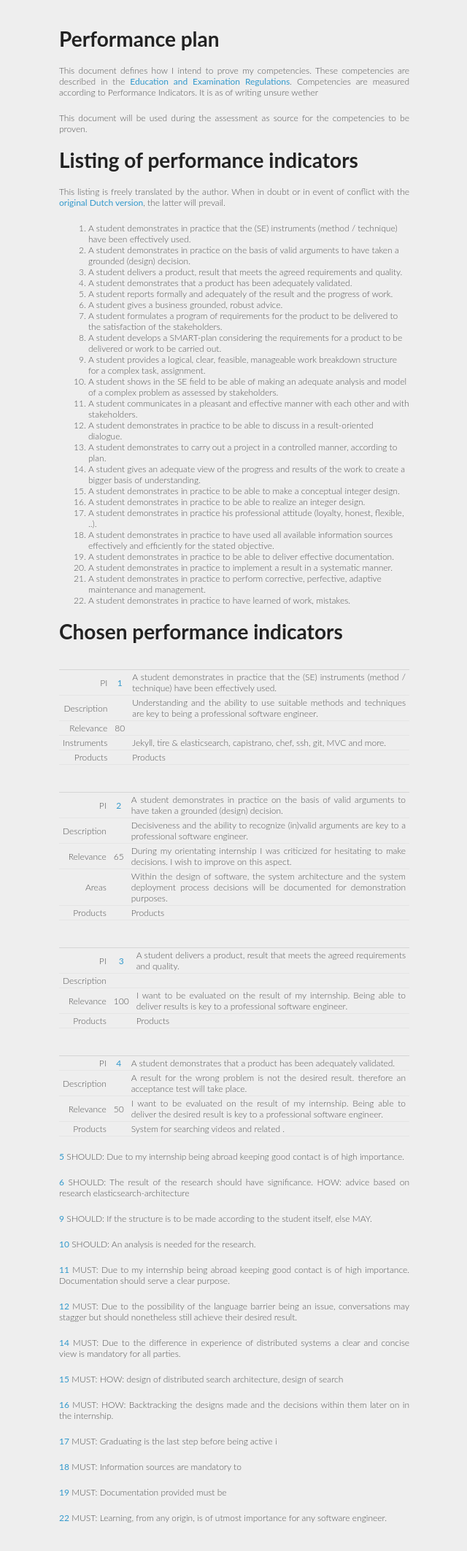
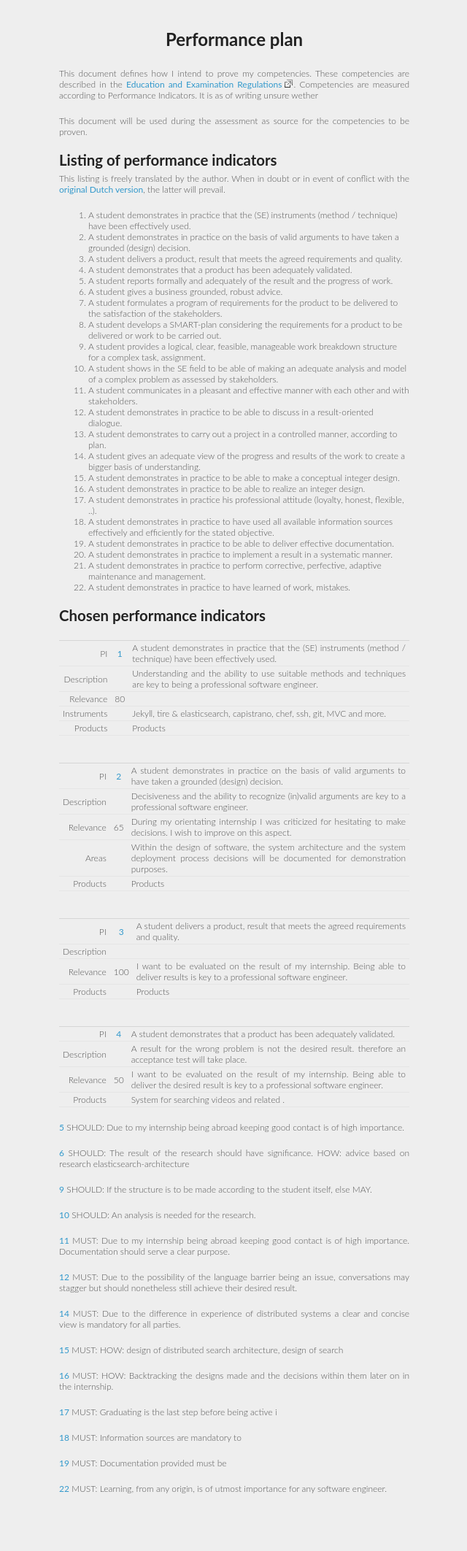
Before and after one commit to xeago/gradblog, a Jekyll site: the page built from graduation/performance-plan.md, in a window 1280 px wide. Shown: the whole page at 73% size, without its empty margins (319-959 px from the left). Built offline with Jekyll 4.4.1, drawn with Linux system fonts in a browser that asks for light colours; Markdown is read by kramdown in place of the engine named in the settings; after the commit the page ends 2085 px from its top, so only the background shows below that.

Commit message:
Add several styles, mostly printing styles

```diff
--- a/_layouts/simple.html
+++ b/_layouts/simple.html
@@ -13,7 +13,7 @@
 </head>
 <body>
     <section>
-        <h1>{{ page.title }}</h1>
+        <h1 id="title">{{ page.title }}</h1>
         {{ content }}
     </section>
     <script>
--- a/stylesheets/simple.css
+++ b/stylesheets/simple.css
@@ -11,7 +11,14 @@
 
 h1, h2, h3, h4, h5, h6 {
   color:#222;
-  margin:0 0 20px;
+  margin:0 0 .3em 0;
+}
+
+h1#title {
+  line-height:1.3;
+  margin:0 0 1em 0;
+  font-size:2em;
+  text-align: center;
 }
 
 p, ul, ol, table, pre, dl {
@@ -23,7 +30,7 @@
 }
 
 h1 {
-  font-size:28px;
+  font-size:1.7em;
 }
 
 h2 {
@@ -131,4 +138,46 @@
   margin:0 0 20px;
 }
 
+a[href^="http"]:after {
+  margin-left:4px;
+  content:url(/assets/external-link.png);
+}
+
+@media print {
+
+  * {
+    background: transparent !important;
+    color: #000 !important;
+    box-shadow:none !important;
+    text-shadow: none !important;
+  }
+
+  a, a:visited {
+    font-weight: bold;
+    text-decoration: none;
+  }
+
+  a[href^="http"]:after {
+    content: " (" attr(href) ")";
+    word-break:break-all;
+  }
+
+  body {
+    font-size:10pt;
+  }
+  li, table, p {
+    page-break-inside: avoid;
+  }
+
+  p, h1 {
+    page-break-after: avoid;
+  }
+  @page {
+    margin-top: .5in;
+    margin-bottom: .5in;
+    margin-left:auto;
+    margin-right:auto;
+  }
+}
+
 @import url(https://fonts.googleapis.com/css?family=Lato:300italic,700italic,300,700);
--- a/stylesheets/styles.css
+++ b/stylesheets/styles.css
@@ -11,7 +11,7 @@
 
 h1, h2, h3, h4, h5, h6 {
   color:#222;
-  margin:0 0 20px;
+  margin:0 0 .3em 0;
 }
 
 p, ul, ol, table, pre, dl {
@@ -23,7 +23,7 @@
 }
 
 h1 {
-  font-size:28px;
+  font-size:1.7em;
 }
 
 h2 {
```
Also changed, not shown: assets/external-link.png (added).
